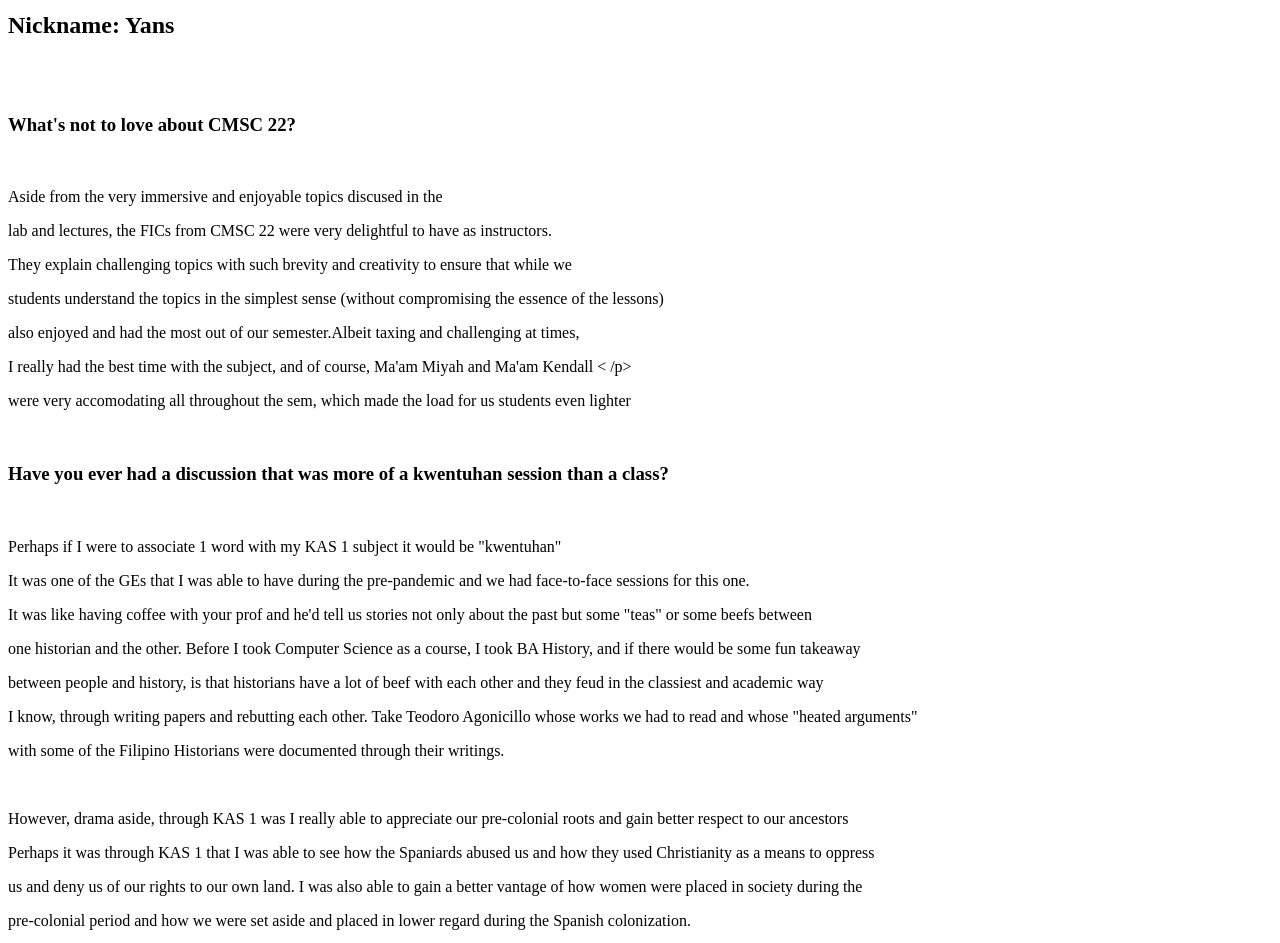
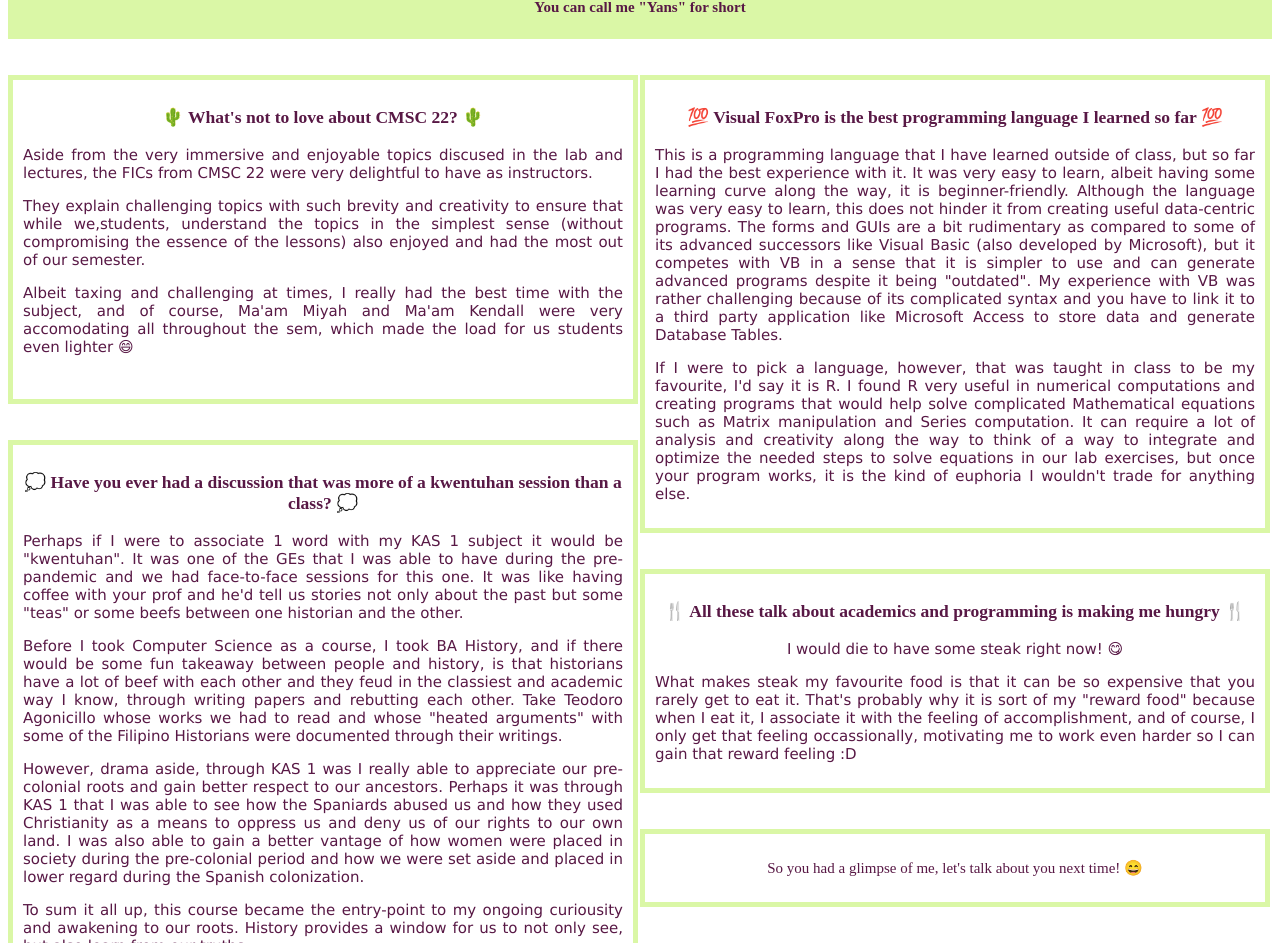
Before and after one commit to YahnaH/YahnaH.github.io, a plain HTML site: page index.html in a window 1280 px wide. Shown: the part 94-1037 px from the top of the page. Drawn offline with Linux system fonts and the light colour scheme.

Commit message:
added css

```diff
--- /dev/null
+++ b/exer1.css
@@ -0,0 +1,43 @@
+  .head {
+            padding: 10px;
+            text-align: center;
+            background:#DAF7A6;
+            color: #581845;
+            font-size: 15px;
+            font-family: "Lucida Sans";
+        }
+        .subhead {
+            font-size: 10px;
+            font-family: 'Lucida Handwriting';
+        }
+
+        .subj {
+            width: 600px;
+            padding: 10px;
+            border: 5px solid #DAF7A6;
+            font-size: 15px;
+            font-family: "Lucida Handwriting";
+            margin: 0;
+            color: #581845;
+            text-align: center;
+
+         }
+
+         .subj_sub{
+            font-family: "Lucida Sans";
+            text-align:justify;
+         }
+
+         .contain{
+             display:flex;
+         }
+
+         #col1{
+             flex:1;
+             position:relative;
+         }
+
+         #col2{
+             flex:1;
+             position: relative;
+         }
--- a/index.html
+++ b/index.html
@@ -1,74 +1,96 @@
-+<!DOCTYPE html>
 <html>
     <head>
         <title>Github Pages</title>
+        <meta charset="UTF-8">
     </head>
+<!--Reference for emojis and styling: https://www.w3schools.com/-->
+
+<link rel = "stylesheet" href = "exer1.css">
 
 <body>
-<h1> Name: Yanna Denise A. Hilario</h1>
-<h2>Nickname: Yans</h2>
+
+<div class = "head">
+    <h1>&#128151; Hi I am Yanna Denise A. Hilario &#128151;</h1>
+<div class = "subhead">
+    <h2>You can call me "Yans" for short</h2>
+</div>
+</div>
+
 <br>
 <br>
+<section class ="contain">
+<div id = "col1">
+<div class = "subj">
+    <h3>&#127797 What's not to love about CMSC 22? &#127797</h3>
+<div class = subj_sub>
+    <P>Aside from the very immersive and enjoyable topics discused in the lab and lectures, the FICs from CMSC 22 were very delightful to have as instructors.</p>
+    <p>They explain challenging topics with such brevity and creativity to ensure that while we,students, understand the topics in the simplest sense (without compromising the essence of the lessons) also enjoyed and had the most out of our semester.</p>
+    <p>Albeit taxing and challenging at times, I really had the best time with the subject, and of course, Ma'am Miyah and Ma'am Kendall were very accomodating all throughout the sem, which made the load for us students even lighter &#128516;</p>
+    <br>
+</div> <!--div class = subj-->
+</div> <!--div class = subj_sub-->
+<br><br>
 
-<h3>What's not to love about CMSC 22? </h3>
-<br>
-<div>
-<P>Aside from the very immersive and enjoyable topics discused in the </P>
-<p>lab and lectures, the FICs from CMSC 22 were very delightful to have as instructors.</p>
-<p>They explain challenging topics with such brevity and creativity to ensure that while we</p>
-<p>students understand the topics in the simplest sense (without compromising the essence of the lessons)</p>
-<p>also enjoyed and had the most out of our semester.Albeit taxing and challenging at times, </p>
-<p>I really had the best time with the subject, and of course, Ma'am Miyah and Ma'am Kendall < /p>
-<p>were very accomodating all throughout the sem, which made the load for us students even lighter</p>
-<br>
+<div class = "subj">
+    <h3>&#128173 Have you ever had a discussion that was more of a kwentuhan session than a class? &#128173</h3>
+<div class = "subj_sub">
+    <p>Perhaps if I were to associate 1 word with my KAS 1 subject it would be "kwentuhan".
+        It was one of the GEs that I was able to have during the pre-pandemic and we had face-to-face sessions for this one.
+        It was like having coffee with your prof and he'd tell us stories not only about the past but some "teas" or some beefs between one historian and the other.  </p>
+    <p>Before I took Computer Science as a course, I took BA History, and if there would be some fun takeaway between people and history, is that historians have a lot of beef with each other and they feud in the classiest and academic way
+        I know, through writing papers and rebutting each other. Take Teodoro Agonicillo whose works we had to read and whose "heated arguments"
+        with some of the Filipino Historians were documented through their writings.</p>
+
+    <p>However, drama aside, through KAS 1 was I really able to appreciate our pre-colonial roots and gain better respect to our ancestors.
+        Perhaps it was through KAS 1 that I was able to see how the Spaniards abused us and how they used Christianity as a means to oppress
+        us and deny us of our rights to our own land. I was also able to gain a better vantage of how women were placed in society during the
+        pre-colonial period and how we were set aside and placed in lower regard during the Spanish colonization. </p>
+    <p>To sum it all up, this course became the entry-point to my ongoing curiousity and awakening to our roots.
+        History provides a window for us to not only see, but also learn from our truths.</p>
+
+</div> <!--div class = subj_sub-->
+</div> <!--div class = subj-->
+</div> <!--div id = col1-->
+
+
+<div id = "col2">
+<div class = "subj">
+    <h3> &#128175 Visual FoxPro is the best programming language I learned so far &#128175</h3>
+<div class = "subj_sub">
+    <p>This is a programming language that I have learned outside of class, but so far I had the best experience with it.
+        It was very easy to learn, albeit having some learning curve along the way, it is beginner-friendly.
+        Although the language was very easy to learn, this does not hinder it from creating useful data-centric programs.
+        The forms and GUIs are a bit rudimentary as compared to some of its advanced successors like Visual Basic (also developed by Microsoft),
+        but it competes with VB in a sense that it is simpler to use and can generate advanced programs despite it being
+        "outdated". My experience with VB was rather challenging because of its complicated syntax and you have to link it to a third party
+        application like Microsoft Access to store data and generate Database Tables.</p>
+
+    <p>If I were to pick a language, however, that was taught in class to be my favourite, I'd say it is R.
+        I found R very useful in numerical computations and creating programs that would help solve complicated
+        Mathematical equations such as Matrix manipulation and Series computation. It can require a lot of analysis
+        and creativity along the way to think of a way to integrate and optimize the needed steps to solve equations in our
+        lab exercises, but once your program works, it is the kind of euphoria I wouldn't trade for anything else. </p>
+</div>
+</div>
+<br><br>
+
+<div class = "subj">
+    <h3>&#127860 All these talk about academics and programming is making me hungry &#127860</h3>
+<div class = "subj_sub">
+<p style="text-align: center;">I would die to have some steak right now! &#128523 </p>
+<p>What makes steak my favourite food is that it can be so expensive that you rarely get to eat it.
+    That's probably why it is sort of my "reward food" because when I eat it, I associate it with the feeling
+    of accomplishment, and of course, I only get that feeling occassionally, motivating me to work even harder
+    so I can gain that reward feeling :D </p>
+</div>
 </div>
 
-<h3>Have you ever had a discussion that was more of a kwentuhan session than a class?</h3>
-<br>
-<div>
-<p>Perhaps if I were to associate 1 word with my KAS 1 subject it would be "kwentuhan"</p>
-<p>It was one of the GEs that I was able to have during the pre-pandemic and we had face-to-face sessions for this one.</p>
-<p>It was like having coffee with your prof and he'd tell us stories not only about the past but some "teas" or some beefs between</p>
-<p>one historian and the other. Before I took Computer Science as a course, I took BA History, and if there would be some fun takeaway</p>
-<p>between people and history, is that historians have a lot of beef with each other and they feud in the classiest and academic way </p>
-<p>I know, through writing papers and rebutting each other. Take Teodoro Agonicillo whose works we had to read and whose "heated arguments"</p>
-<p>with some of the Filipino Historians were documented through their writings.</p>
-<br><p>However, drama aside, through KAS 1 was I really able to appreciate our pre-colonial roots and gain better respect to our ancestors</p>
-<p>Perhaps it was through KAS 1 that I was able to see how the Spaniards abused us and how they used Christianity as a means to oppress </p>
-<p>us and deny us of our rights to our own land. I was also able to gain a better vantage of how women were placed in society during the</p>
-<p>pre-colonial period and how we were set aside and placed in lower regard during the Spanish colonization. </p>
-<p>To sum it all up, this course became the entry-point to my ongoing curiousity and awakening to our roots.</p>
-<p>History provides a window for us to not only see, but also learn from our truths.</p>
+<br><br>
+<div class = "subj">
+    <p>So you had a glimpse of me, let's talk about you next time! &#128516</p>
 </div>
-
-<h3>Visual FoxPro is the best programming language I learned so far </h3>
-<br>
-<div>
-<p>This is a programming language that I have learned outside of class, but so far I had the best experience with it.</p>
-<p>It was very easy to learn, albeit having some learning curve along the way, it is beginner-friendly.</p>
-<p>Although the language was very easy to learn, this does not hinder it from creating useful data-centric programs. </p>
-<p>The forms and GUIs are a bit rudimentary as compared to some of its advanced successors like Visual Basic (also developed by Microsoft),</p>
-<p>but it competes with VB in a sense that it is simpler to use and can generate advanced programs despite it being</p>
-<p>"outdated". My experience with VB was rather challenging because of its complicated syntax and you have to link it to a third party</p>
-<p>application like Microsoft Access to store data and generate Database Tables.</p>
-<p>f I were to pick a language, however, that was taught in class to be my favourite, I'd say it is R.</p>
-<p>I found R very useful in numerical computations and creating programs that would help solve complicated</p>
-<p>Mathematical equations such as Matrix manipulation and Series computation. It can require a lot of analysis</p>
-<p>and creativity along the way to think of a way to integrate and optimize the needed steps to solve equations in our</p>
-<p>lab exercises, but once your program works, it is the kind of euphoria I wouldn't trade for anything else. </p>
-<br>
-</div>
-
-<h3>All these talk about academics and programming is making me hungry</h3>
-<br>
-<div>
-<p>I would die to have some steak right now! </p>
-<p>What makes steak my favourite food is that it can be so expensive that you rarely get to eat it.</p>
-<p>That's probably why it is sort of my "reward food" because when I eat it, I associate it with the feeling</p>
-<p>of accomplishment, and of course, I only get that feeling occassionally, motivating me to work even harder</p>
-<p>so I can gain that reward feeling :D </p>
-</div>
-
+</div> <!--div id col2-->
+</section> <!--section class contain-->
 
 </body>
 </html>
```
